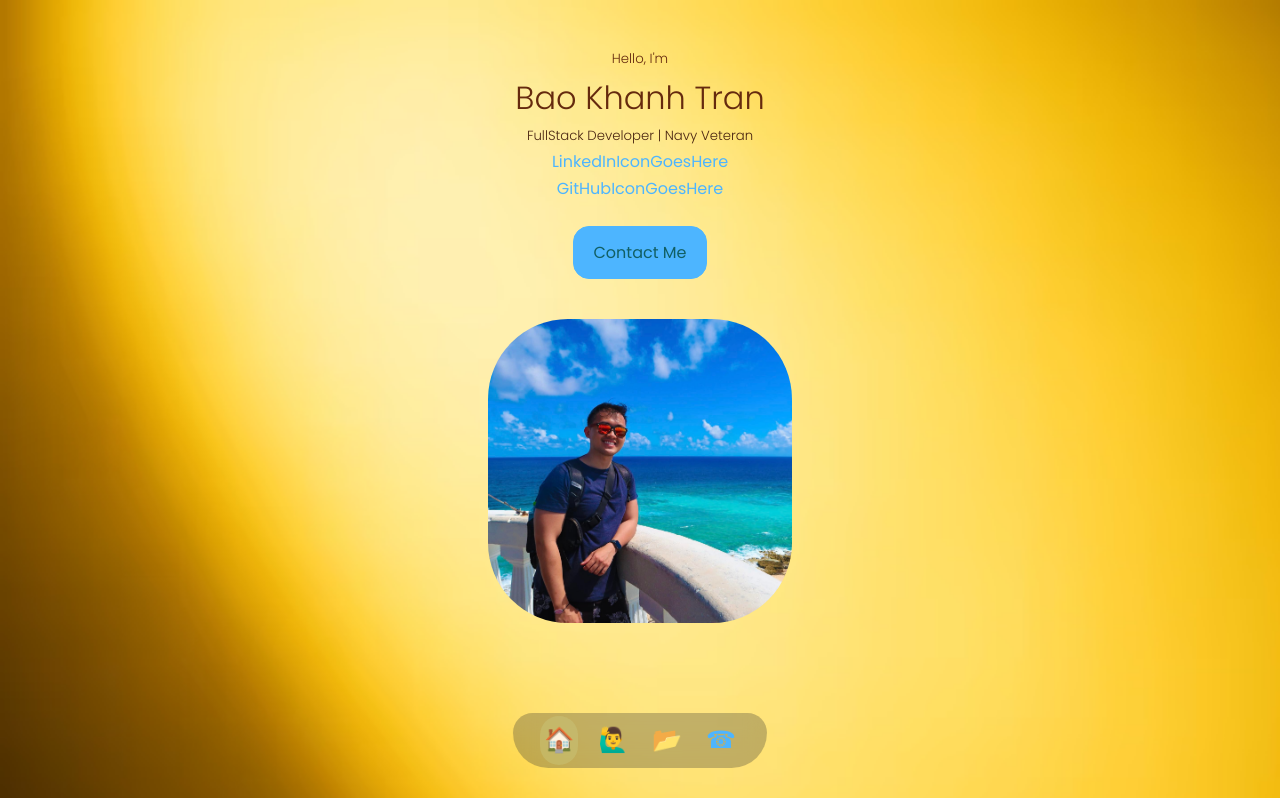
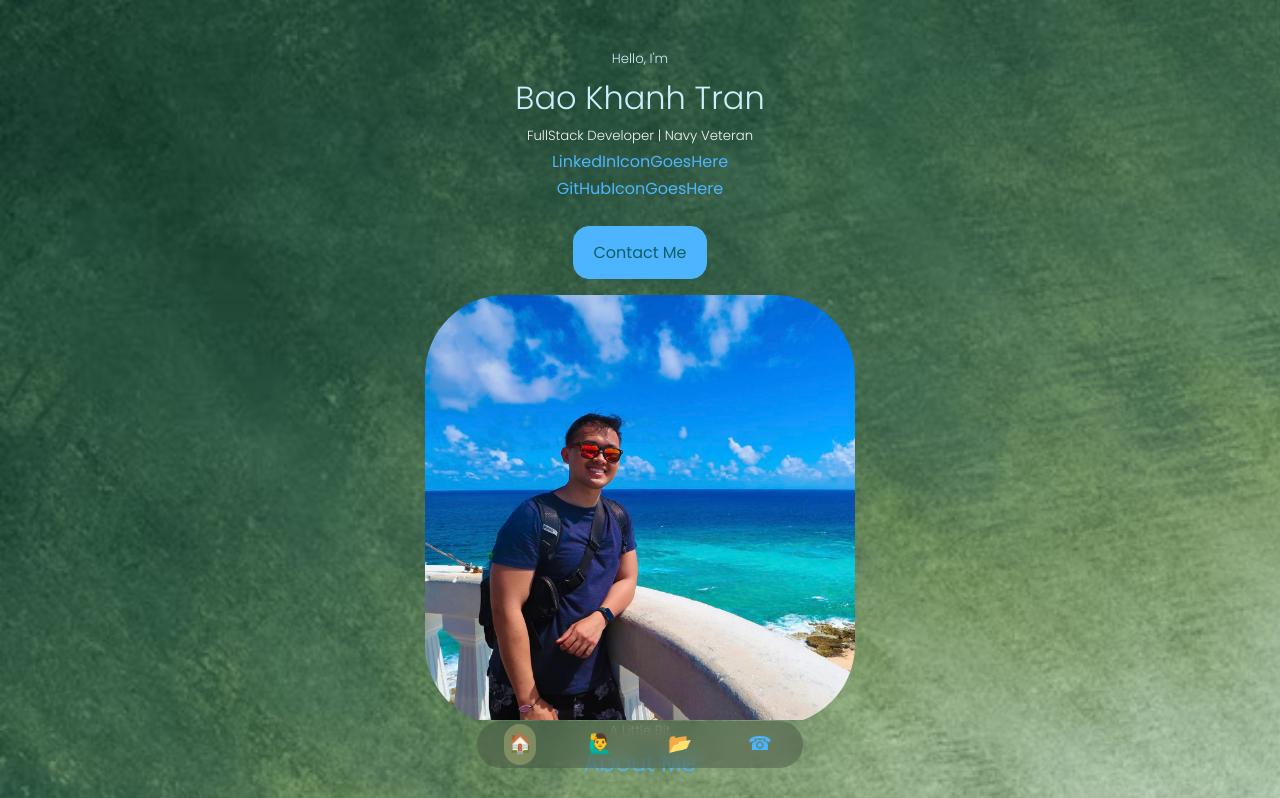
Before and after one commit to bktran/portfolio, a React (Create React App) app: page / in a window 1280 px wide. Shown: the top 798 px of the page. Built offline with nearby package versions, Linux system fonts and the light colour scheme.

Commit message:
updated src

```diff
--- a/package.json
+++ b/package.json
@@ -13,6 +13,7 @@
     "@testing-library/user-event": "^13.2.1",
     "react": "^18.2.0",
     "react-dom": "^18.2.0",
+    "react-icons": "^4.10.1",
     "react-scripts": "5.0.1",
     "web-vitals": "^2.1.0"
   },
--- a/src/App.js
+++ b/src/App.js
@@ -10,7 +10,7 @@ import Foooter from './components/footer/Foooter'
 const App = () => {
   return (
     <>
-      <div>
+      <div className='master_container'>
         <Header />
         <Navigation />
         <About />
--- a/src/components/about/about.css
+++ b/src/components/about/about.css
@@ -19,3 +19,7 @@ p:hover, img:hover {
   box-shadow: 0 4px 10px rgba(0, 0, 0, 0.3); /* horizontal offset, vertical offset, blur radius, shadow color */
   transition: box-shadow 0.3s ease; /* smooth transition for the shadow effect */
 }
+
+p {
+  color: #E1FAF9;
+}
--- a/src/components/header/Header.jsx
+++ b/src/components/header/Header.jsx
@@ -31,7 +31,7 @@ const Header = () => {
         <CTA />
 
         <div className="me">
-          <img src={myImage} alt="me" className="me_img" onClick={changeImg}/>
+          <img src={myImage} alt="me" className="me_img" onClick={() => {changeImg()}}/>
         </div>
 
         <a href="#contact" className="scroll__down"></a>
--- a/src/components/header/header.css
+++ b/src/components/header/header.css
@@ -1,12 +1,12 @@
 header {
-  height: 100vh;
+  height: 90vh;
   padding-top: 3rem;
   overflow: hidden;
 }
 
 .header__container {
   text-align: center;
-  height: 100%;
+  height: 80%;
   position: relative;
 }
 
@@ -38,21 +38,24 @@ header {
 
 /* ====== Me =======*/
 .me {
-  background: linear-gradient(var(--color-primary, transparent));
+  /* background: linear-gradient(var(--color-primary, transparent)); */
   /* background: var(--color-primary); */
-  width: 22rem;
-  height: 15rem;
-  position: absolute;
-  left: calc(50% - 11rem);
-  margin-top: 2rem;
-  border-radius: 12rem 12rem 0 0;
-  padding: 0.5rem 1.5rem 1.5rem 1.5rem;
+  /* width: 22rem; */
+  /* height: 15rem; */
+  /* position: absolute; */
+  /* left: calc(50% - 11rem); */
+  /* margin-top: 2rem; */
+  /* border-radius: 12rem 12rem 0 0; */
+  /* padding: 0.5rem 1.5rem 1.5rem 1.5rem; */
+  margin: 1rem auto;
+  width: 430px;
+  height: 430px;
 }
 
 .me_img {
   display: block;
   max-width: 100%; /* makes sure the image scales inside the container */
-  height: auto;
+  max-height: 100%;
   border-radius: 5rem 5rem 5rem 5rem; /* curves the image */
   overflow: hidden;
 }
@@ -86,7 +89,7 @@ header {
   }
 
   header {
-    height: 100vh;
+    height: 85vh;
   }
 
   .header__socials, .scroll__down {
--- a/src/components/navigation/navigation.css
+++ b/src/components/navigation/navigation.css
@@ -9,8 +9,8 @@ nav {
   transform: translateX(-50%);
   bottom: 2rem;
   display: flex;
-  gap: 1rem;
-  border-radius: 5rem 5em 9rem 9rem;
+  gap: 3rem;
+  border-radius: 12rem;
   backdrop-filter: blur(10px);
 }
 
@@ -20,7 +20,7 @@ nav a {
   border-radius: 50%;
   display: flex;
   color: var(--color-primary);
-  font-size: 1.5rem;
+  font-size: 1.2rem;
 }
 
 nav a:hover {
--- a/src/index.css
+++ b/src/index.css
@@ -10,13 +10,17 @@
   text-decoration: none;
 }
 
+/* .master_container {
+  position: relative;
+} */
+
 body {
   margin: 0;
   font-family: 'Poppins', sans-serif;
   background: var(--color-bg);
   color: var(--color-white);
   line-height: 1.7;
-  background-image: url(../src/assets/bg-texture-7.jpg);
+  background-image: url(../src/assets/bg-texture-3.jpg);
   background-size: cover;
 }
 
@@ -61,7 +65,7 @@ h3,
 h4,
 h5 {
   font-weight: 300;
-  color: #652A0E;
+  color: #cbeffb;
 }
 
 h1 {
@@ -69,7 +73,7 @@ h1 {
 }
 
 section {
-  margin-top: 1rem;
+  /* margin-top: 1rem; */
   height: 50vh;
 
 }
@@ -89,7 +93,7 @@ section > h2 {
 } */
 
 .fullstack_dev {
-  color: #4A2511;
+  color:whitesmoke;
 }
 
 a {
@@ -137,7 +141,7 @@ img {
   }
 
   section {
-    margin-top: 8rem;
+    /* margin-top: 8rem; */
   }
 }
 
@@ -149,6 +153,6 @@ img {
   }
 
   section > h2 {
-    margin-top: 2rem;
+    /* margin-top: 2rem; */
   }
 }
```
Also changed, not shown: 2 other files (tests, documents, lock files or other folders).
